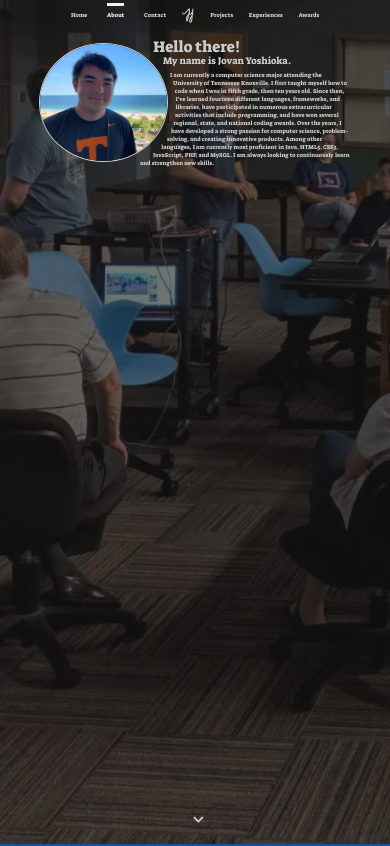
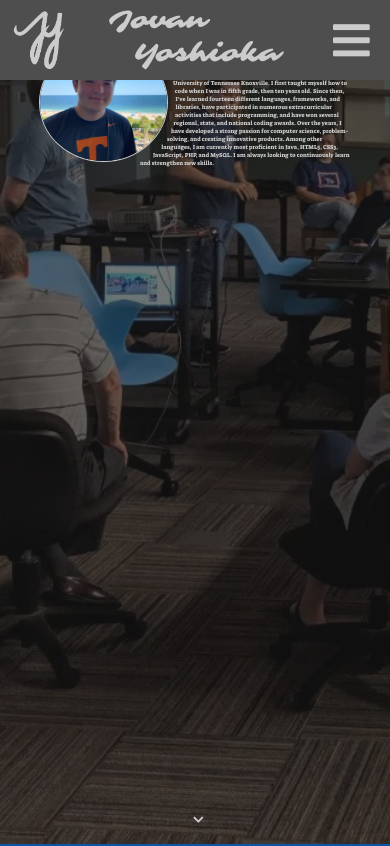
Before and after one commit to jovanyoshioka/Virtual-Portfolio, a plain HTML site: page pages/about.html in a window 390 px wide. Shown: the top 846 px of the page. Drawn offline with Linux system fonts and the light colour scheme.

Commit message:
Added mobile navigation bar. Began using "em" for font-size.

```diff
--- a/css/global.css
+++ b/css/global.css
@@ -30,13 +30,14 @@ h1, h2, h3, h4, p, figure, ul {
 /*** Navigation Bar ***/
 /* Navigation Bar Container */
 nav {
-  width: 100vw;
+  /* background-color: red; */
+  width: 100%;
   position: fixed;
   top: 0;
   left: 0;
   z-index: 998;
   text-align: center;
-  padding: 0 0 0.75vw 1.5vw;
+  padding: 0 0 12.5px 25px;
   transition: background-color 0.25s;
 }
 /* Nav Groups: Left Side Elements, Center (Logo), Right Side Elements */
@@ -50,35 +51,35 @@ nav ul {
 nav ul li { display: inline-block; }
 /* Individual Nav Links */
 nav ul li a {
-  font-size: 1.5vw;
+  font-size: 1.75em;
   font-family: SuezOne;
   color: #CCCCCC;
   transition: color 0.25s;
-  margin-right: 3vw;
-  padding-top: 1.25vw;
+  margin-right: 50px;
+  padding-top: 15px;
   text-decoration: none;
 }
 /* Hovering Effect: Change Color of Text and Create Line on Top */
 nav ul li a:hover {
   color: #EEEEEE;
-  border-top: 1vw solid #EEEEEE;
+  border-top: 10px solid #EEEEEE;
   cursor: pointer;
 }
 /* Current Page's Link: Selected/Lighter Color */
 nav ul li a.active {
   color: #EEEEEE;
-  border-top: 1vw solid #EEEEEE;
+  border-top: 10px solid #EEEEEE;
 }
 /* Extra Spacing for Left Nav Links to Have Logo in Center and Have the Navigation
    Bar Look Even on Both Sides. */
-nav ul:nth-of-type(1) li:not(:nth-of-type(3)) a { margin-right: 4vw; }
+nav ul:nth-of-type(1) li:not(:nth-of-type(3)) a { margin-right: 65px; }
 /* Styling for Logo in Center of Nav Bar */
 nav ul#logoContainer { position: relative; }
-nav ul#logoContainer li { padding-top: 0.85vw; }
+nav ul#logoContainer li { padding-top: 12.5px; }
 nav ul#logoContainer li a { border: none; }
 nav ul#logoContainer li a div {
-  height: 3.75vw;
-  width: 3.25vw;
+  height: 65px;
+  width: 56px;
   display: inline-block;
   vertical-align: middle;
   transition: 0.25s;
@@ -88,6 +89,124 @@ nav ul#logoContainer li a div {
 }
 /* Hovering Effect: Change Background-Image to Lighter Color of Logo */
 nav ul#logoContainer li a:hover div { background-image: url("../assets/logo_eeeeee.png"); }
+/* Hide Mobile Text and Collapse Button Initially */
+nav ul#logoContainer li:not(:nth-of-type(1)) { display: none; }
+/* Media Queries */
+@media only screen and (max-width: 1200px) and (min-width: 769px)
+{
+  /* Reduce Size of Navigation Bar Text */
+  nav { padding: 0 0 12.5px 30px; }
+  nav ul li a {
+    font-size: 1.25em;
+    margin-right: 25px;
+    padding-top: 10px;
+  }
+  nav ul:nth-of-type(1) li:not(:nth-of-type(3)) a { margin-right: 40px; }
+
+  /* Reduce Size of Navigation Bar Logo */
+  nav ul#logoContainer li { padding-top: 7.5px; }
+  nav ul#logoContainer li a div {
+    height: 50px;
+    width: 43px;
+  }
+}
+@media only screen and (max-width: 768px)
+{
+  /* Make Navigation Bar Collapsible */
+  nav {
+    /* Grid Display Allows for Use of "order" Attribute */
+    display: grid;
+    padding: 0;
+    height: 80px;
+    overflow: hidden;
+  }
+  /* General Styling for Navigation Links */
+  nav ul {
+    width: 100%;
+    /* Order All Collapsible Links After Navigation Header (#logoContainer) */
+    -moz-order: 1;
+    order: 1;
+    background-color: #585858;
+  }
+  /* Separate Links Onto Different Rows For Better Accessibility */
+  nav ul li {
+    display: block;
+    border-bottom: 1px solid #777777;
+  }
+  /* Bottom of Last Link Does Not Need Border For Separation */
+  nav ul:last-of-type li:last-of-type { border: none; }
+  /* Sizing/Positioning Links */
+  nav ul li a {
+    font-size: 1.75em;
+    /* List-Item Display Enables Full Clickability */
+    display: list-item;
+    margin: 0 !important;
+    padding: 20px 0;
+    transition: color 0.25s, background-color 0.25s;
+  }
+  /* Styling Hover/Active Navigation Bar Links Rows */
+  nav ul li a:hover,
+  nav ul li a.active {
+    border: none;
+    background-color: #525252;
+  }
+
+  /* Note: Logo Container is Mobile Navigation Bar Header */
+  /* Includes Logo, "Jovan Yoshioka" Text, and Collapse Button */
+  nav ul#logoContainer {
+    -moz-order: 0;
+    order: 0;
+    background-color: #4E4E4E;
+    border-bottom: 1px solid #777777;
+  }
+  /* Allows Navigation Bar Header Elements to Be in One Row */
+  nav ul#logoContainer li {
+    display: inline-block !important;
+    border: none;
+  }
+  /* Removes Padding That Provides More Clickable Area for Links */
+  /* Area Not Needed For Navigation Bar Header Elements */
+  nav ul#logoContainer li a { padding: 0; }
+  /* Resize Logo */
+  nav ul#logoContainer li a div {
+    height: 60px;
+    width: 52px;
+  }
+  /* Positioning Logo Container */
+  nav ul#logoContainer li:nth-of-type(1) {
+    float: left;
+    padding: 10px 0 10px 12.5px;
+  }
+  /* Positioning "Jovan Yoshioka" Text Container */
+  nav ul#logoContainer li:nth-of-type(2) { padding: 2.5px 0 0 0; }
+  /* Styling "Jovan Yoshioka" Text */
+  nav ul#logoContainer li:nth-of-type(2) h1 {
+    font-size: 1.65em;
+    font-family: Sarina;
+    text-align: left;
+    color: #CCCCCC;
+  }
+  /* Slightly Pushes "Yoshioka" to the Right for Design */
+  nav ul#logoContainer li:nth-of-type(2) h1 span { padding-left: 25px; }
+  /* Sizing/Positioning Collapse Button */
+  nav ul#logoContainer li:nth-of-type(3) {
+    float: right;
+    font-size: 1.5em;
+    padding: 15px 12.5px 0 0;
+  }
+  /* Prevents Center Text From Moving When Icon Changes From Bars to Times */
+  nav ul#logoContainer li:nth-of-type(3) a { width: 1.25em; }
+
+  /* Animation: Collapse/Retract Navigation Bar Links */
+  @keyframes collapseNav {
+    0% { height: 80px; }
+    100% { height: 550px; }
+  }
+  @keyframes retractNav {
+    0% { height: 550px; }
+    100% { height: 80px; }
+  }
+}
 
 /*** Footer ***/
 /* Footer Container */
--- a/js/main.js
+++ b/js/main.js
@@ -1,3 +1,8 @@
+/********************
+ * GLOBAL CONSTANTS *
+ ********************/
+const MOBILE_BREAKPOINT = 768;
+
 /*******************************
  * LANDING PARTICLES ANIMATION *
  *******************************/
@@ -877,9 +882,10 @@ const NAV_BACKGROUND_COLOR = "#4E4E4E";
  */
 function changeNavBackgroundColor()
 {
-  if (window.scrollY != 0)
+  if (window.scrollY != 0 || window.innerWidth <= MOBILE_BREAKPOINT)
   {
     // If scroll value is not zero (page is scrolled), add background color.
+    // Also, do not change background to transparent for mobile navigation bar.
 
     document.querySelector("nav").style.backgroundColor = NAV_BACKGROUND_COLOR;
   } else
@@ -888,6 +894,32 @@ function changeNavBackgroundColor()
 
     document.querySelector("nav").style.backgroundColor = "transparent";
   }
+}
+/**
+ * Toggle Collapse on Mobile Navigation Bar
+ */
+function toggleNav()
+{
+  var animation, icon;
+  // Get navigation bar collapse status via times/bars symbol.
+  var isCollapsed = document.querySelector("nav #logoContainer i.fas").classList.value.includes("times");
+  if (isCollapsed) {
+    // Set navigation bar retract values.
+
+    animation = "retractNav";
+    icon = "bars";
+  } else
+  {
+    // Set navigation bar collapse values.
+
+    animation = "collapseNav";
+    icon = "times";
+  }
+
+  // Initiate collapse/retract animation and symbol change.
+  var navNode = document.querySelector("nav");
+  document.querySelector("nav").style.animation = "0.25s " + animation + " ease-out forwards";
+  navNode.querySelector("#logoContainer i.fas").classList = "fas fa-" + icon;
 }
 
 /*************
@@ -938,8 +970,12 @@ function includeNavBar()
     </ul>
     <!-- Nav logo middle link -->
     <ul id="logoContainer">
-      <!-- Logo link -->
+      <!-- Logo/Text link -->
       <li><a href="home.html"><div></div></a></li>
+      <!-- Mobile Text -->
+      <li><h1>Jovan<br><span>Yoshioka</span></h1></li>
+      <!-- Mobile Collapse Button -->
+      <li><a onclick="toggleNav()"><i class="fas fa-bars"></i></a></li>
     </ul>
     <!-- Nav links right group -->
     <ul>
@@ -1576,7 +1612,7 @@ function setProjectsThumbnails()
  */
 function alertIncompatibility()
 {
-  if (window.innerWidth <= 768)
+  if (window.innerWidth <= MOBILE_BREAKPOINT)
   {
     // If screen width is tablet-sized or smaller, alert user of mobile incompatibility.
 
--- a/pages/about.html
+++ b/pages/about.html
@@ -10,6 +10,7 @@
     <link rel="stylesheet" type="text/css" href="../css/global.css">
     <link rel="stylesheet" type="text/css" href="../assets/fontawesome/css/all.css">
     <link rel="icon" href="../assets/favicon.png" type="image/png" sizes="64x64">
+    <link rel="preload" href="../assets/sarina.ttf" as="font" type="font/ttf" crossorigin="anonymous" />
     <link rel="preload" href="../assets/suezone.ttf" as="font" type="font/ttf" crossorigin="anonymous" />
     <link rel="preload" href="../assets/fontawesome/webfonts/fa-brands-400.woff2" as="font" type="font/woff2" crossorigin="anonymous" />
     <link rel="preload" href="../assets/fontawesome/webfonts/fa-solid-900.woff2" as="font" type="font/woff2" crossorigin="anonymous" />
```
Also changed, not shown: pages/awards.html (+1 -0 lines), pages/contact.html (+1 -0 lines), pages/experiences.html (+1 -0 lines), pages/projects.html (+1 -0 lines).
